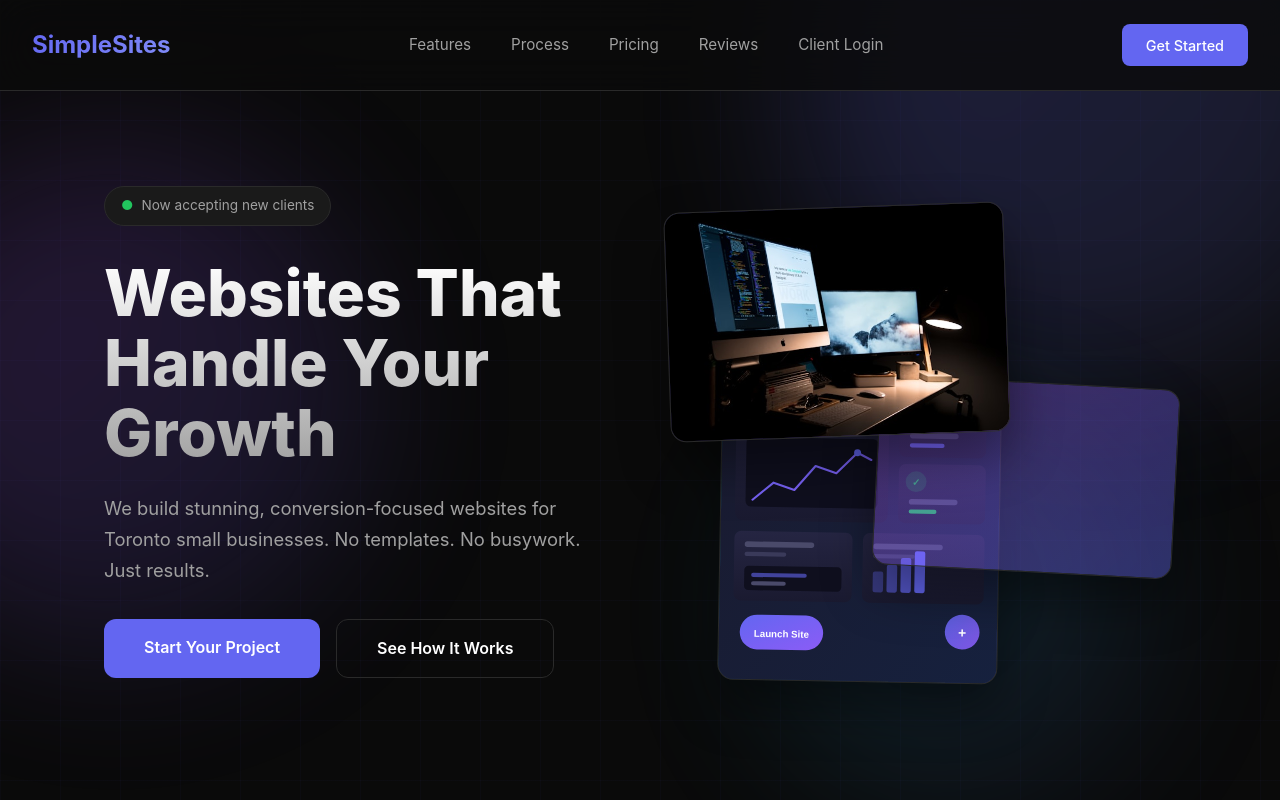
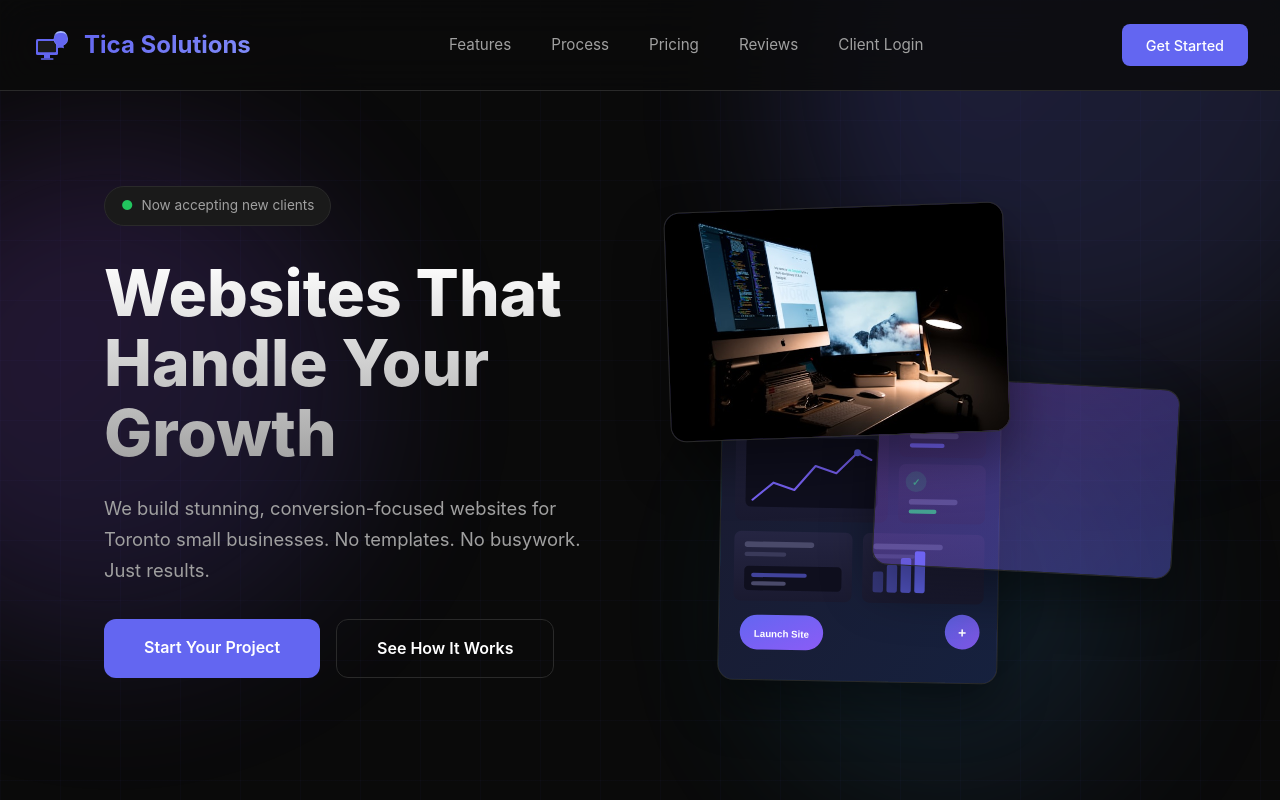
Before and after one commit to Ivaylo-Kirov/website-agency, a plain HTML site: page index.html in a window 1280 px wide. Shown: the top 800 px of the page. Drawn offline with Linux system fonts and the light colour scheme.

Commit message:
Rebrand to Tica Solutions with new logo (woman silhouette + computer)

```diff
--- a/index.html
+++ b/index.html
@@ -3,7 +3,7 @@
 <head>
     <meta charset="UTF-8">
     <meta name="viewport" content="width=device-width, initial-scale=1.0">
-    <title>SimpleSites — Websites That Handle Your Growth</title>
+    <title>Tica Solutions — Websites That Handle Your Growth</title>
     <style>
         * {
             margin: 0;
@@ -123,8 +123,21 @@
         }
 
         .logo {
+            display: flex;
+            align-items: center;
+            gap: 0.75rem;
             font-size: 1.5rem;
             font-weight: 700;
+            color: var(--text-primary);
+            text-decoration: none;
+        }
+
+        .logo svg {
+            width: 40px;
+            height: 40px;
+        }
+
+        .logo-text {
             background: linear-gradient(135deg, var(--accent), var(--accent-light));
             -webkit-background-clip: text;
             -webkit-text-fill-color: transparent;
@@ -1065,7 +1078,21 @@
     <div class="orb orb-3"></div>
 
     <nav>
-        <div class="logo">SimpleSites</div>
+        <a href="#" class="logo">
+            <svg viewBox="0 0 100 100" fill="none" xmlns="http://www.w3.org/2000/svg">
+                <!-- Computer/Monitor -->
+                <rect x="10" y="35" width="55" height="40" rx="4" fill="#6366f1"/>
+                <rect x="15" y="40" width="45" height="28" rx="2" fill="#1a1a1a"/>
+                <rect x="30" y="75" width="15" height="8" fill="#6366f1"/>
+                <rect x="22" y="83" width="32" height="4" rx="2" fill="#6366f1"/>
+                <!-- Woman Head Silhouette -->
+                <circle cx="72" cy="35" r="18" fill="#818cf8"/>
+                <path d="M55 35C55 25.6 62.6 18 72 18C81.4 18 89 25.6 89 35C89 42 84.5 48 78.5 50.5L80 58C80 58 72 55 64 58L65.5 50.5C59.5 48 55 42 55 35Z" fill="#6366f1"/>
+                <!-- Hair detail -->
+                <path d="M55 32C55 22 62 15 72 15C82 15 89 22 89 32C89 25 84 20 72 20C60 20 55 25 55 32Z" fill="#a5b4fc"/>
+            </svg>
+            <span class="logo-text">Tica Solutions</span>
+        </a>
         <ul class="nav-links">
             <li><a href="#features">Features</a></li>
             <li><a href="#process">Process</a></li>
@@ -1353,7 +1380,7 @@
         <h2>Ready to Grow Your Business?</h2>
         <p>Join 50+ Toronto businesses who've transformed their online presence. Let's build something great together.</p>
 
-        <a href="mailto:hello@simplesites.ca" class="btn-primary">Start Your Project →</a>
+        <a href="mailto:hello@ticasolutions.ca" class="btn-primary">Start Your Project →</a>
 
         <p style="margin-top: 2rem; font-size: 0.9rem; color: var(--text-secondary);">
             Or text us at <strong style="color: var(--text-primary);">(416) XXX-XXXX</strong>
@@ -1361,7 +1388,7 @@
     </section>
 
     <footer>
-        <p>© 2026 SimpleSites Toronto. Helping local businesses grow online.</p>
+        <p>© 2026 Tica Solutions Toronto. Helping local businesses grow online.</p>
         <div class="footer-links">
             <a href="#features">Features</a>
             <a href="#process">Process</a>
@@ -1538,7 +1565,7 @@
 
         function requestAccess(e) {
             e.preventDefault();
-            alert('Access Request\n\nTo get client portal access:\n1. Contact your project manager\n2. Call (416) XXX-XXXX\n3. Email hello@simplesites.ca');
+            alert('Access Request\n\nTo get client portal access:\n1. Contact your project manager\n2. Call (416) XXX-XXXX\n3. Email hello@ticasolutions.ca');
         }
 
         // Close modal on outside click
```
